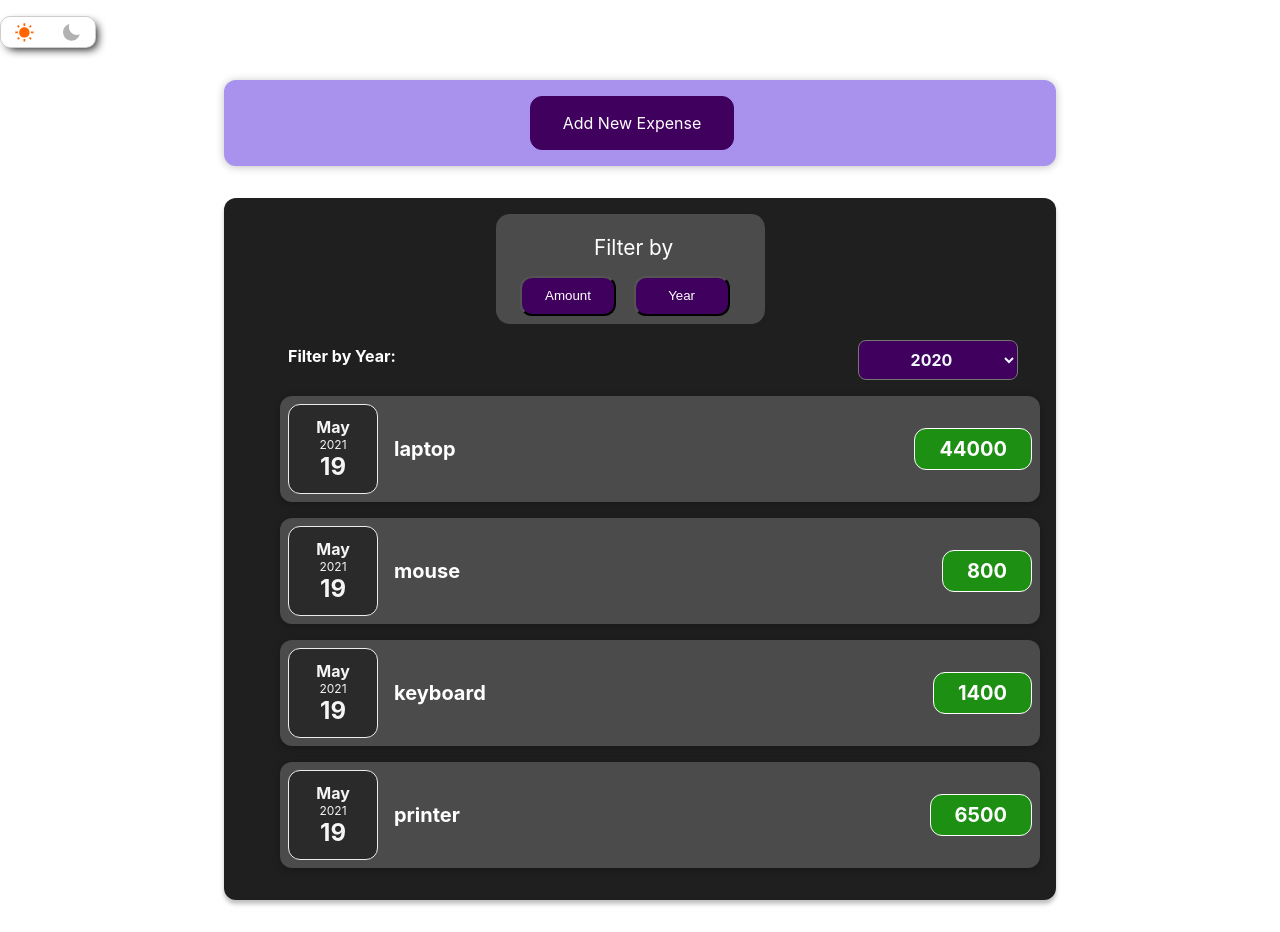
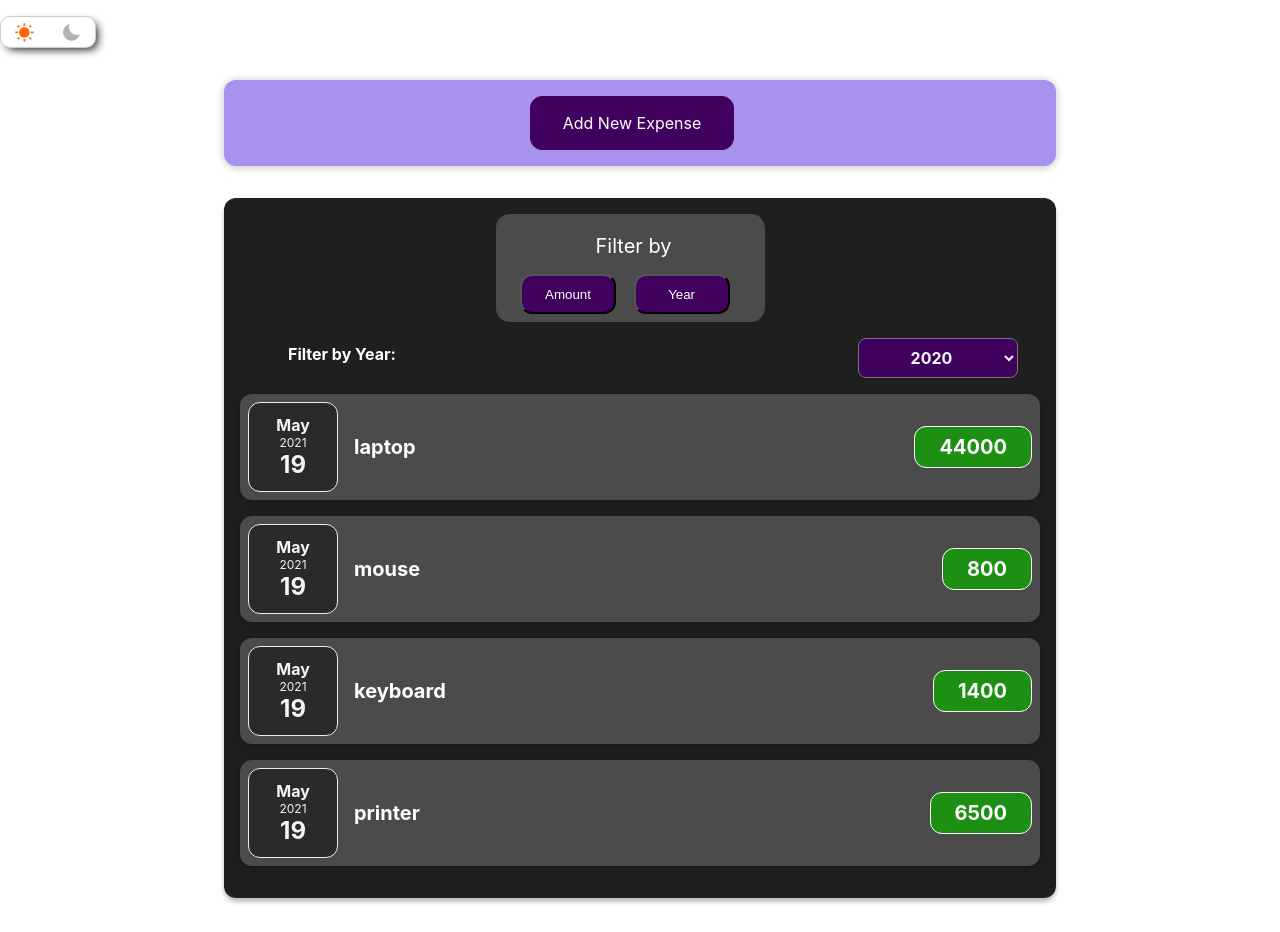
Before and after one commit to sachinmewar/expense-tracker, a React (Create React App) app: page / in a window 1280 px wide. Built offline with nearby package versions, Linux system fonts and the light colour scheme.

Commit message:
fixed bugs

```diff
--- a/src/components/Expenses/ExpenseFilter.css
+++ b/src/components/Expenses/ExpenseFilter.css
@@ -14,7 +14,7 @@
 
 .expense-filter-toggle p {
   font-weight: 5rem;
-  font-size: 1.3rem;
+  font-size: 1.25rem;
   margin-bottom: 0;
   padding-bottom: 0;
   text-align: center;
--- a/src/components/Expenses/ExpenseItem.css
+++ b/src/components/Expenses/ExpenseItem.css
@@ -14,6 +14,7 @@
   background-color: #4b4b4b;
   width: auto;
   height: auto;
+  margin-left: 0;
 }
 
 .expense-item__description {
--- a/src/components/Expenses/ExpenseItem.js
+++ b/src/components/Expenses/ExpenseItem.js
@@ -2,10 +2,6 @@ import './ExpenseItem.css';
 import ExpenseDate from './ExpenseDate';
 
 const ExpenseItem = (props) => {
-   // const [title, setTitle] = useState(props.title);
-   // const [date, setDate] = useState(props.date);
-   // const [amount, setAmount] = useState(props.amount);
-
 
    return (
       <div className="expense-item">
--- a/src/components/Expenses/ExpenseList.css
+++ b/src/components/Expenses/ExpenseList.css
@@ -1,6 +1,9 @@
 expense-list {
   list-style: none;
   padding: 0;
+  margin-left: 20px;
+  padding-left: 20px;
+  width: 100%;
 }
 
 .expenses-list__heading {
--- a/src/components/Expenses/ExpenseList.js
+++ b/src/components/Expenses/ExpenseList.js
@@ -18,9 +18,9 @@ const ExpenseList = (props) => {
    }
 
    return (
-      <ul className="expense-list">
+      <div className="expense-list">
          {expenseDisplay}
-      </ul>
+      </div>
    );
 
 };
--- a/src/components/Expenses/Expenses.css
+++ b/src/components/Expenses/Expenses.css
@@ -1,9 +1,10 @@
 .expenses {
   padding: 1rem;
+  padding-left: 1rem;
   background-color: rgb(31, 31, 31);
   margin: 2rem auto;
   width: 50rem;
-  max-width: 95%;
+  max-width: 90%;
   border-radius: 12px;
   box-shadow: 0 4px 4px rgba(0, 0, 0, 0.25);
 }
```
